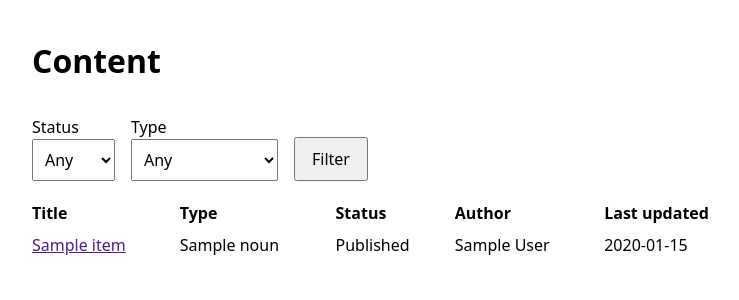
After one commit to MaysG-creator/iphs400-mp2-cms, a FastAPI app: template templates/admin/content_all.html in a window 1280 px wide. The commit adds this page. Shown: the top 300 px of the page, without its empty margins (240-979 px from the left). Run offline with FastAPI, Linux system fonts and the light colour scheme; the template is opened without the code that fills it: most values are stand-ins (such as "Sample title", 1, 10 or a date in 2020).

Commit message:
T06: dashboard and content list
The admin console home is now a dashboard. It counts drafts (updates and
pages together), published updates, and pages, and each count links to the
content list already filtered to match.

The new content list at /admin/content shows updates and pages together:
title, type, status, author, and last-updated date, most recently updated
first. It filters by status and by type, and the two filters combine. A
filter that matches nothing says so and offers a link back to everything.
An unknown filter value means "any". Admin and editor see the same screens,
and anonymous visitors are sent to login.

Store gains count() and a status filter on list_all(), so every query
still lives on the Store. On screens under 30rem the list's rows stack
into small cards; headless Chrome confirmed no sideways scrolling at 390 px.

Closes #7

Co-Authored-By: Claude Opus 5.5 <noreply@anthropic.com>

```diff
--- a/app/content.py
+++ b/app/content.py
@@ -141,10 +141,19 @@ class Store:
             return conn.execute(f"{self._select} WHERE {self.table}.id = ?",
                                 (item_id,)).fetchone()
 
-    def list_all(self) -> list[sqlite3.Row]:
+    def list_all(self, status: str | None = None) -> list[sqlite3.Row]:
+        """Every item, or only those with `status`, most recently updated first."""
+        where, args = ("WHERE status = ?", (status,)) if status else ("", ())
         with db.connect() as conn:
-            return conn.execute(f"{self._select} "
-                                f"ORDER BY updated_at DESC, {self.table}.id DESC").fetchall()
+            return conn.execute(f"{self._select} {where} "
+                                f"ORDER BY updated_at DESC, {self.table}.id DESC",
+                                args).fetchall()
+
+    def count(self, status: str | None = None) -> int:
+        where, args = ("WHERE status = ?", (status,)) if status else ("", ())
+        with db.connect() as conn:
+            return conn.execute(f"SELECT COUNT(*) FROM {self.table} {where}",
+                                args).fetchone()[0]
 
     def list_published(self) -> list[sqlite3.Row]:
         """What `cms publish` exports, in the order the public site shows it."""
@@ -159,3 +168,22 @@ UPDATES = Store("posts", "update", "updates",
                 published_order="posts.created_at DESC, posts.id DESC")
 PAGES = Store("pages", "page", "pages", has_nav_order=True,
               published_order="pages.nav_order, pages.title, pages.id")
+
+STORES = {store.noun: store for store in (UPDATES, PAGES)}
+STATUSES = ("draft", "published")
+
+
+def list_content(status: str | None = None, noun: str | None = None) -> list[dict]:
+    """Updates and pages together, most recently updated first, for the content
+    list. `status` and `noun` ("update" or "page") filter and combine; None means any.
+    Each row's `kind` is its Store, as on the editor screens."""
+    items = [{**row, "kind": store} for store in STORES.values() if noun in (None, store.noun)
+             for row in store.list_all(status)]
+    return sorted(items, key=lambda item: item["updated_at"], reverse=True)
+
+
+def dashboard_counts() -> dict[str, int]:
+    """Drafts of either kind, published updates, and all pages."""
+    return {"drafts": sum(store.count("draft") for store in STORES.values()),
+            "published_updates": UPDATES.count("published"),
+            "pages": PAGES.count()}
--- a/templates/admin/base.html
+++ b/templates/admin/base.html
@@ -23,6 +23,19 @@
     table { border-collapse: collapse; width: 100%; }
     th, td { text-align: left; padding: .25rem .5rem .25rem 0; vertical-align: top; }
     main { overflow-wrap: anywhere; }
+    .counts { display: flex; flex-wrap: wrap; gap: 1rem; padding: 0; }
+    .counts div { border: 1px solid #ccc; padding: .5rem 1rem; min-width: 9rem; }
+    .counts dd { margin: 0; font-size: 2rem; }
+    .filters { display: flex; flex-wrap: wrap; gap: 0 1rem; align-items: end; margin-bottom: 1rem; }
+    .filters label { margin-top: .5rem; }
+    select { display: block; padding: .5rem; font: inherit; }
+    /* Under 30rem a content row becomes a small card, so nothing scrolls sideways. */
+    @media (max-width: 30rem) {
+      table.stack thead { display: none; }
+      table.stack tr { display: block; border-top: 1px solid #ccc; padding: .5rem 0; }
+      table.stack td { display: block; padding: 0; }
+      table.stack td[data-label]::before { content: attr(data-label) ": "; color: #555; }
+    }
   </style>
 </head>
 <body>
@@ -30,6 +43,7 @@
   <nav>
     <strong>CMS admin</strong>
     <a href="{{ url_for('admin_home').path }}">Home</a>
+    <a href="{{ url_for('content_list').path }}">Content</a>
     <a href="{{ url_for('list_updates').path }}">Updates</a>
     <a href="{{ url_for('new_update').path }}">New update</a>
     <a href="{{ url_for('list_pages').path }}">Pages</a>
--- /dev/null
+++ b/templates/admin/content_all.html
@@ -0,0 +1,42 @@
+{% extends "admin/base.html" %}
+{% block content %}
+  <h1>Content</h1>
+  <form method="get" action="{{ url_for('content_list').path }}" class="filters">
+    <label for="status">Status
+      <select id="status" name="status">
+        <option value="">Any</option>
+        {% for s in statuses %}<option value="{{ s }}"{% if s == status %} selected{% endif %}>{{ s | capitalize }}</option>
+        {% endfor %}
+      </select>
+    </label>
+    <label for="type">Type
+      <select id="type" name="type">
+        <option value="">Any</option>
+        {% for option in stores %}<option value="{{ option }}"{% if option == noun %} selected{% endif %}>{{ option | capitalize }}</option>
+        {% endfor %}
+      </select>
+    </label>
+    <button type="submit">Filter</button>
+  </form>
+  {% if items %}
+  <table class="stack">
+    <thead><tr><th>Title</th><th>Type</th><th>Status</th><th>Author</th><th>Last updated</th></tr></thead>
+    <tbody>
+    {% for item in items %}
+      <tr>
+        <td><a href="{{ url_for('show_' ~ item.kind.noun, item_id=item.id).path }}">{{ item.title }}</a></td>
+        <td data-label="Type">{{ item.kind.noun | capitalize }}</td>
+        <td data-label="Status">{{ item.status | capitalize }}</td>
+        <td data-label="Author">{{ item.author }}</td>
+        <td data-label="Last updated"><time datetime="{{ item.updated_at }}">{{ item.updated_at[:10] }}</time></td>
+      </tr>
+    {% endfor %}
+    </tbody>
+  </table>
+  {% elif status or noun %}
+  <p role="status">No {{ status ~ " " if status }}{{ stores[noun].plural if noun else "items" }} match these filters.
+     <a href="{{ url_for('content_list').path }}">Show everything</a></p>
+  {% else %}
+  <p>Nothing has been written yet.</p>
+  {% endif %}
+{% endblock %}
--- a/templates/admin/hello.html
+++ /dev/null
@@ -1,5 +0,0 @@
-{% extends "admin/base.html" %}
-{% block content %}
-  <h1>T00: hello admin</h1>
-  <p>Signed in as {{ user.name }}. The dashboard arrives in a later ticket.</p>
-{% endblock %}
```
Also changed, not shown: app/routes/admin.py (+19 -3 lines), templates/admin/dashboard.html (added, +12 -0 lines), tests/test_t06_dashboard.py (added, +186 -0 lines).
